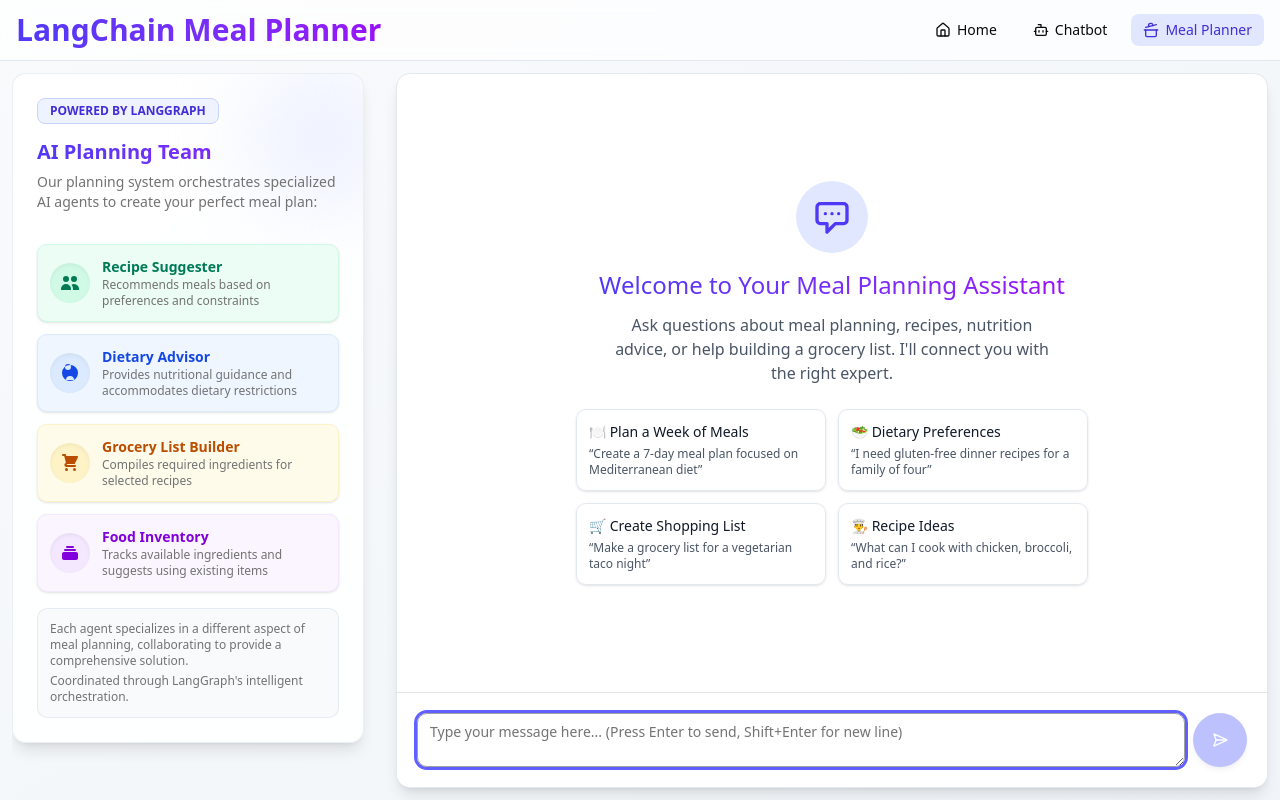
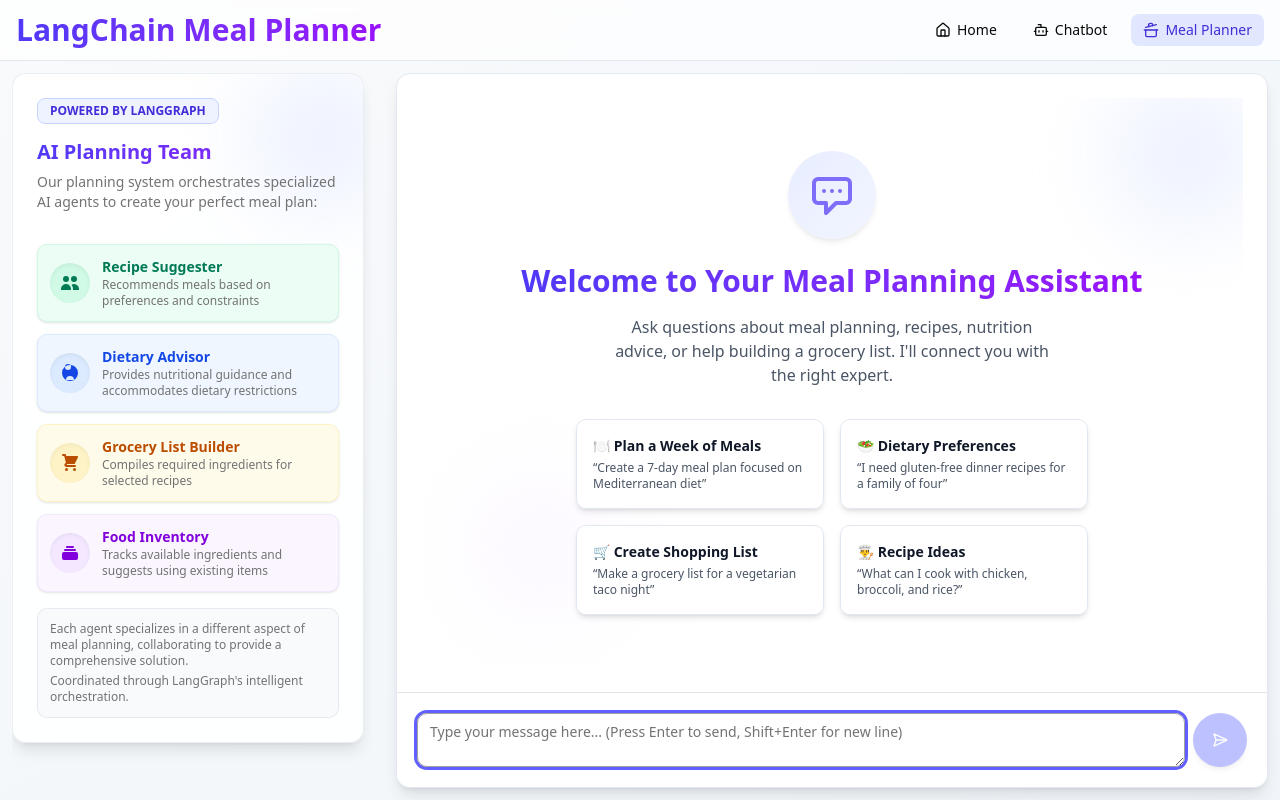
Before and after one commit to realrisman/langchain-integration-demo, a Next.js app: page /meal-planner in a window 1280 px wide. Built offline with nearby package versions, Linux system fonts and the light colour scheme.

Commit message:
refactor: update EmptyChatState component with enhanced styling, including decorative background elements, improved text hierarchy, and refined button designs for a more engaging and visually appealing user experience

```diff
--- a/src/components/meal-planner/empty-chat-state.tsx
+++ b/src/components/meal-planner/empty-chat-state.tsx
@@ -5,11 +5,17 @@
  */
 export const EmptyChatState = () => {
   return (
-    <div className="flex flex-col items-center justify-center h-full py-8 px-4 text-center">
-      <div className="bg-indigo-100 dark:bg-indigo-900/30 text-indigo-600 dark:text-indigo-300 rounded-full p-4 mb-4 backdrop-blur-sm">
+    <div className="flex flex-col items-center justify-center h-full py-8 px-4 text-center relative animate-fade-up animate-duration-500">
+      {/* Decorative background elements */}
+      <div className="absolute inset-0 pointer-events-none overflow-hidden">
+        <div className="absolute -top-6 -right-6 w-40 h-40 bg-indigo-100/50 dark:bg-indigo-900/20 rounded-full filter blur-2xl"></div>
+        <div className="absolute bottom-10 left-10 w-40 h-40 bg-purple-100/30 dark:bg-purple-900/20 rounded-full filter blur-2xl"></div>
+      </div>
+
+      <div className="bg-gradient-to-br from-indigo-100 to-indigo-50 dark:from-indigo-900/40 dark:to-indigo-800/20 text-indigo-600 dark:text-indigo-300 rounded-full p-5 mb-6 backdrop-blur-md shadow-md relative z-10 animate-pulse animate-duration-[3000ms] animate-infinite">
         <svg
           xmlns="http://www.w3.org/2000/svg"
-          className="h-10 w-10"
+          className="h-12 w-12"
           fill="none"
           viewBox="0 0 24 24"
           stroke="currentColor"
@@ -23,41 +29,41 @@
           />
         </svg>
       </div>
-      <h3 className="text-2xl font-medium text-gray-900 dark:text-gray-50 mb-3 bg-clip-text text-transparent bg-gradient-to-r from-indigo-600 to-purple-600 dark:from-indigo-400 dark:to-purple-400">
+      <h3 className="text-3xl font-bold mb-4 bg-clip-text text-transparent bg-gradient-to-r from-indigo-600 to-purple-600 dark:from-indigo-400 dark:to-purple-400 relative z-10">
         Welcome to Your Meal Planning Assistant
       </h3>
-      <p className="text-gray-600 dark:text-gray-300 max-w-md mb-6">
+      <p className="text-gray-600 dark:text-gray-300 max-w-md mb-8 relative z-10">
         Ask questions about meal planning, recipes, nutrition advice, or help
         building a grocery list. I&apos;ll connect you with the right expert.
       </p>
 
-      <div className="grid grid-cols-1 sm:grid-cols-2 gap-3 w-full max-w-lg">
-        <div className="text-left p-3 rounded-lg border border-slate-200 dark:border-slate-700 bg-white/80 dark:bg-slate-800/50 shadow-sm backdrop-blur-sm hover:shadow-md transition-all duration-200">
-          <p className="font-medium text-sm text-gray-900 dark:text-gray-100 mb-1">
+      <div className="grid grid-cols-1 sm:grid-cols-2 gap-4 w-full max-w-lg relative z-10">
+        <div className="text-left p-4 rounded-lg border border-slate-200 dark:border-slate-700 bg-white/90 dark:bg-slate-800/60 shadow-md backdrop-blur-md hover:shadow-lg transition-all duration-300 hover:scale-105 cursor-pointer group">
+          <p className="font-semibold text-sm text-gray-900 dark:text-gray-100 mb-1 group-hover:text-indigo-600 dark:group-hover:text-indigo-400 transition-colors">
             🍽️ Plan a Week of Meals
           </p>
           <p className="text-xs text-gray-600 dark:text-gray-400">
             &ldquo;Create a 7-day meal plan focused on Mediterranean diet&rdquo;
           </p>
         </div>
-        <div className="text-left p-3 rounded-lg border border-slate-200 dark:border-slate-700 bg-white/80 dark:bg-slate-800/50 shadow-sm backdrop-blur-sm hover:shadow-md transition-all duration-200">
-          <p className="font-medium text-sm text-gray-900 dark:text-gray-100 mb-1">
+        <div className="text-left p-4 rounded-lg border border-slate-200 dark:border-slate-700 bg-white/90 dark:bg-slate-800/60 shadow-md backdrop-blur-md hover:shadow-lg transition-all duration-300 hover:scale-105 cursor-pointer group">
+          <p className="font-semibold text-sm text-gray-900 dark:text-gray-100 mb-1 group-hover:text-indigo-600 dark:group-hover:text-indigo-400 transition-colors">
             🥗 Dietary Preferences
           </p>
           <p className="text-xs text-gray-600 dark:text-gray-400">
             &ldquo;I need gluten-free dinner recipes for a family of four&rdquo;
           </p>
         </div>
-        <div className="text-left p-3 rounded-lg border border-slate-200 dark:border-slate-700 bg-white/80 dark:bg-slate-800/50 shadow-sm backdrop-blur-sm hover:shadow-md transition-all duration-200">
-          <p className="font-medium text-sm text-gray-900 dark:text-gray-100 mb-1">
+        <div className="text-left p-4 rounded-lg border border-slate-200 dark:border-slate-700 bg-white/90 dark:bg-slate-800/60 shadow-md backdrop-blur-md hover:shadow-lg transition-all duration-300 hover:scale-105 cursor-pointer group">
+          <p className="font-semibold text-sm text-gray-900 dark:text-gray-100 mb-1 group-hover:text-indigo-600 dark:group-hover:text-indigo-400 transition-colors">
             🛒 Create Shopping List
           </p>
           <p className="text-xs text-gray-600 dark:text-gray-400">
             &ldquo;Make a grocery list for a vegetarian taco night&rdquo;
           </p>
         </div>
-        <div className="text-left p-3 rounded-lg border border-slate-200 dark:border-slate-700 bg-white/80 dark:bg-slate-800/50 shadow-sm backdrop-blur-sm hover:shadow-md transition-all duration-200">
-          <p className="font-medium text-sm text-gray-900 dark:text-gray-100 mb-1">
+        <div className="text-left p-4 rounded-lg border border-slate-200 dark:border-slate-700 bg-white/90 dark:bg-slate-800/60 shadow-md backdrop-blur-md hover:shadow-lg transition-all duration-300 hover:scale-105 cursor-pointer group">
+          <p className="font-semibold text-sm text-gray-900 dark:text-gray-100 mb-1 group-hover:text-indigo-600 dark:group-hover:text-indigo-400 transition-colors">
             👨‍🍳 Recipe Ideas
           </p>
           <p className="text-xs text-gray-600 dark:text-gray-400">
```
